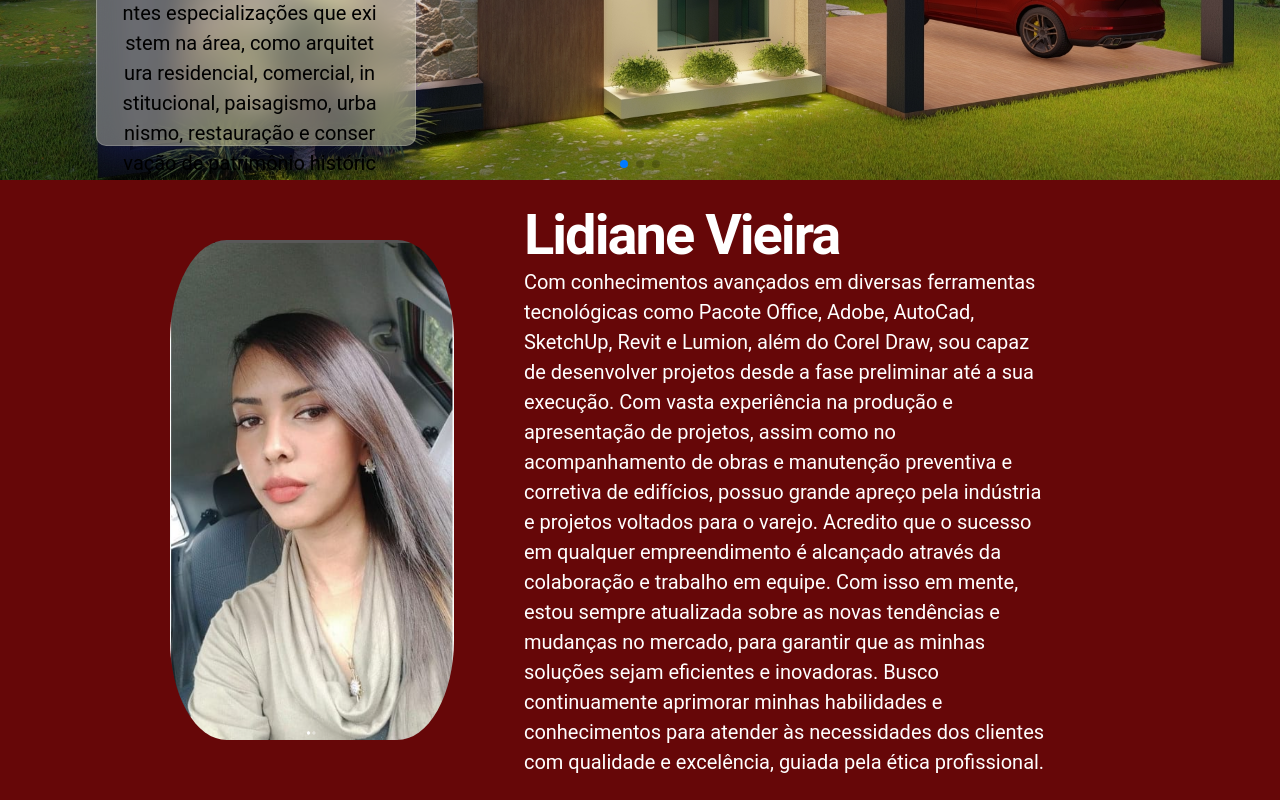
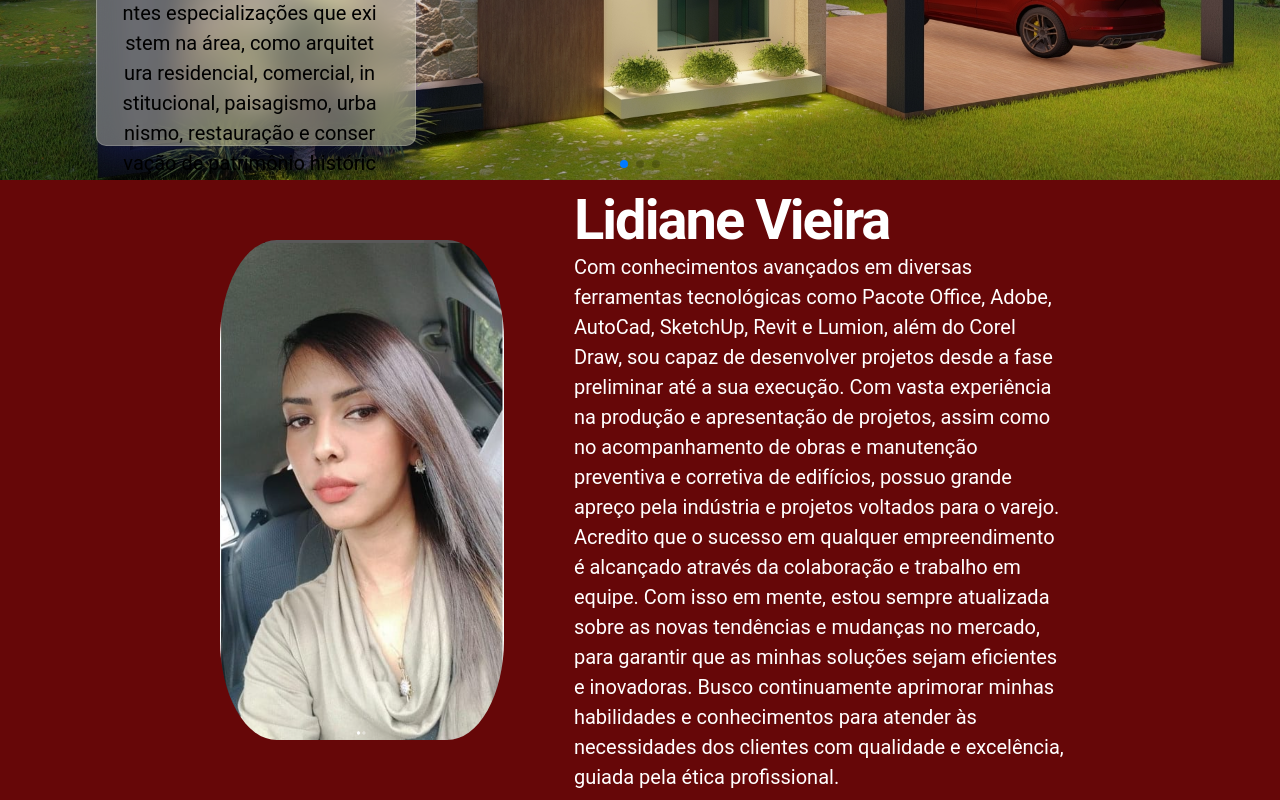
Before and after one commit to Odin042/lidiane_arquitetura, a React (Vite) app: page /sobre in a window 1280 px wide. Shown: the part 440-1240 px from the top of the page. Built offline with nearby package versions, Linux system fonts and the light colour scheme.

Commit message:
Ajuste de margin"

```diff
--- a/src/layout/Sobre/Sobre.styles.ts
+++ b/src/layout/Sobre/Sobre.styles.ts
@@ -18,7 +18,7 @@ export const ContainerWho = styled.div`
 
 export const Avatar = styled.img`
   display: flex;
-  margin: 60px 60px 60px 170px;
+  margin: 60px 60px 60px 220px;
   width: 500px;
   height: 500px;
   border-radius: 20%;
```
